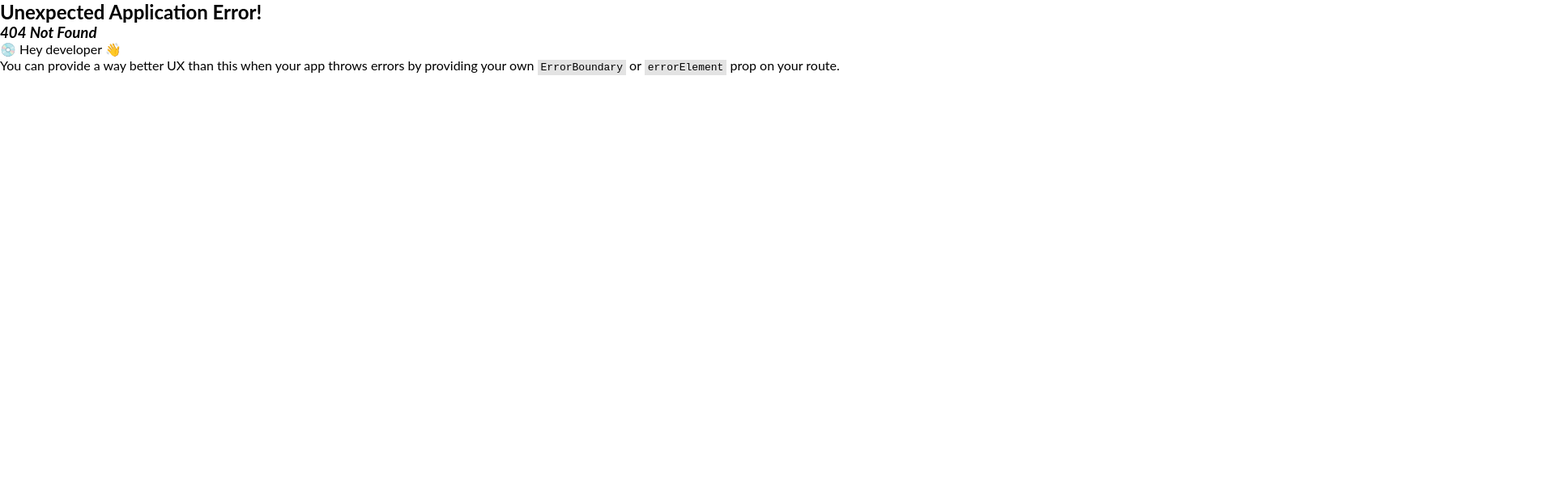
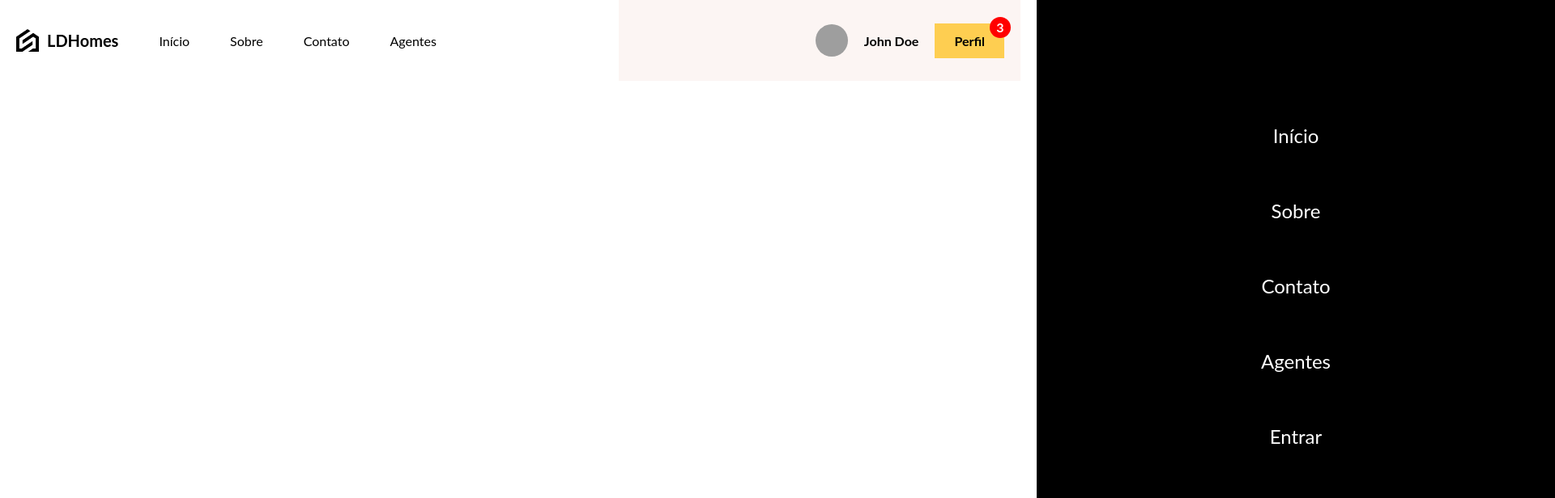
Before and after one commit to LucasDiello/full-stack-hosting, a React (Vite) app in the folder frontend/react-app-estate/: page /list in a window 1280 px wide. Before the commit this address had no page. Shown: the top 616 px of the page at 81% size, 1920 px wide, since content can reach past the window. Built offline with nearby package versions, Linux system fonts and the light colour scheme; grey boxes are pictures that could not be loaded.

Commit message:
fix react router

```diff
--- a/frontend/react-app-estate/src/App.jsx
+++ b/frontend/react-app-estate/src/App.jsx
@@ -1,18 +1,24 @@
-import Navbar from "./components/navbar/Navbar"
-import "./layout.scss"
-import HomePage from "./routes/homePage"
+import { createBrowserRouter, RouterProvider } from "react-router-dom";
+import HomePage from "./routes/homePage/homePage";
+import ListPage from "./routes/listPage/ListPage";
+import Layout from "./routes/layout/Layout";
 
 function App() {
-  return (
-    <div className="layout">
-      <div className="navbar">
-      <Navbar />
-      </div>
-      <div className="content">
-        <HomePage />
-      </div>
-    </div>
-  )
+  const router = createBrowserRouter([
+    {
+      path: "/",
+      element: <Layout />,
+      children: [
+        {
+          path: "/",
+          element: <HomePage />,
+        },
+        { path: "/list", element: <ListPage /> },
+      ],
+    },
+  ]);
+
+  return <RouterProvider router={router} />;
 }
 
-export default App
+export default App;
--- a/frontend/react-app-estate/src/components/navbar/Navbar.jsx
+++ b/frontend/react-app-estate/src/components/navbar/Navbar.jsx
@@ -8,16 +8,16 @@ const Navbar = () => {
 
     return (
         <nav>
-            <ul className="left">
-                <li href="/" className="logo">
+            <div className="left">
+                <a href="/" className="logo">
                     <img src="/logo.png" alt="" />
                     <span>LDHomes</span>
-                </li>
-                <li href="/">Início</li>
-                <li href="/">Sobre</li>
-                <li href="/">Contato</li>
-                <li href="/">Agentes</li>
-            </ul>
+                </a>
+                <a href="/">Início</a>
+                <a href="/">Sobre</a>
+                <a href="/">Contato</a>
+                <a href="/">Agentes</a>
+            </div>
             <div className="right">
                 {user ? (
                     <div className="user">
@@ -33,8 +33,8 @@ const Navbar = () => {
                     </div>
                 ) : (
                     <>
-                        <a href="/" className='transition'>Entrar</a>
-                        <a href="/" className="register transition">
+                        <a href="/">Entrar</a>
+                        <a href="/" className="register ">
                             Registrar-se
                         </a>
                     </>
@@ -46,14 +46,14 @@ const Navbar = () => {
                         onClick={() => setOpen((prev) => !prev)}
                     />
                 </div>
-                <ul className={open ? "menu active" : "menu"}>
-                    <li href="/">Início</li>
-                    <li href="/">Sobre</li>
-                    <li href="/">Contato</li>
-                    <li href="/">Agentes</li>
-                    <li href="/">Entrar</li>
-                    <li href="/">Registrar-se</li>
-                </ul>
+                <div className={open ? "menu active" : "menu"}>
+                    <a href="/">Início</a>
+                    <a href="/">Sobre</a>
+                    <a href="/">Contato</a>
+                    <a href="/">Agentes</a>
+                    <a href="/">Entrar</a>
+                    <a href="/">Registrar-se</a>
+                </div>
             </div>
         </nav>
     );
--- a/frontend/react-app-estate/src/components/navbar/navbar.scss
+++ b/frontend/react-app-estate/src/components/navbar/navbar.scss
@@ -1,13 +1,4 @@
 @import "../../responsive.scss";
-
-.transition {
-  transition: all 0.4s ease;
-  cursor: pointer;
-
-  &:hover {
-    scale: 1.05;
-  }
-}
 
 nav {
   height: 100px;
@@ -15,9 +6,8 @@ nav {
   justify-content: space-between;
   align-items: center;
 
-  li {
+  a {
     transition: all 0.4s ease;
-    cursor: pointer;
 
     @include sm {
       display: none;
@@ -73,11 +63,6 @@ nav {
       margin: 20px;
     }
 
-    li {
-      font-size: 18px;
-      margin: 22px;
-    }
-
     .user{
       display: flex;
       align-items: center;
@@ -89,10 +74,6 @@ nav {
         border-radius: 50%;
         object-fit: cover;
         margin-right: 20px;
-
-        @include sm{
-          display: none;
-        }
       }
 
       span{
@@ -101,19 +82,12 @@ nav {
         }
       }
 
-
-
       .profile{
         padding: 12px 24px;
         background-color: #fece51;
         cursor: pointer;
         border: none;
         position: relative;
-        transition: all 0.4s ease;
-
-        &:hover{
-          scale: 1.05;
-        }
 
         .notification{
           position: absolute;
@@ -129,17 +103,12 @@ nav {
           justify-content: center;
         }
 
-
-        @include sm{
-          display: none;
-        }
       }
     }
 
     .register {
       background-color: #fece51;
     }
-
 
     .menuIcon {
       display: none;
@@ -176,7 +145,7 @@ nav {
       }
 
       @include sm {
-        li {
+        a {
           display: initial;
         }
       }
--- a/frontend/react-app-estate/src/layout.scss
+++ /dev/null
@@ -1,10 +0,0 @@
-@import "./responsive.scss";
-
-.layout {
-    height: 100vh;
-    max-width: 1366px;
-    margin-left: auto;
-    margin-right: auto;
-    padding-left: 20px;
-    padding-right: 20px;
-}
--- a/frontend/react-app-estate/src/main.jsx
+++ b/frontend/react-app-estate/src/main.jsx
@@ -2,17 +2,9 @@ import React from 'react'
 import ReactDOM from 'react-dom/client'
 import App from './App.jsx'
 import "./index.scss"
-import { createBrowserRouter, RouterProvider } from 'react-router-dom'
-
-const router = createBrowserRouter([
-  {
-    path: '/',
-    element: <App />
-  }
-])
 
 ReactDOM.createRoot(document.getElementById('root')).render(
   <React.StrictMode>
-    <RouterProvider router={router} />
+    <App />
   </React.StrictMode>,
 )
--- a/frontend/react-app-estate/src/routes/homePage.jsx
+++ b/frontend/react-app-estate/src/routes/homePage/homePage.jsx
@@ -1,4 +1,4 @@
-import SearchBar from "../components/searchBar/SearchBar";
+import SearchBar from "../../components/searchBar/SearchBar";
 import "./homePage.scss";
 
 function HomePage() {
--- a/frontend/react-app-estate/src/routes/homePage.scss
+++ b/frontend/react-app-estate/src/routes/homePage/homePage.scss
@@ -1,4 +1,4 @@
-@import "../responsive.scss";
+@import "../../responsive.scss";
 
 .homePage {
   display: flex;
--- /dev/null
+++ b/frontend/react-app-estate/src/routes/layout/Layout.jsx
@@ -0,0 +1,19 @@
+import React from 'react'
+import { Outlet } from 'react-router-dom'
+import Navbar from '../../components/navbar/Navbar'
+import "./layout.scss"
+
+const Layout = () => {
+  return (
+    <div className="layout">
+      <div className="navbar">
+        <Navbar />
+      </div>
+      <div className="content">
+        <Outlet/>
+      </div>
+    </div>
+  )
+}
+
+export default Layout
--- /dev/null
+++ b/frontend/react-app-estate/src/routes/layout/layout.scss
@@ -0,0 +1,28 @@
+@import "../../responsive.scss";
+
+.layout {
+  height: 100vh;
+  max-width: 1366px;
+  margin-left: auto;
+  margin-right: auto;
+  padding-left: 20px;
+  padding-right: 20px;
+  display: flex;
+  flex-direction: column;
+
+  @include lg {
+    max-width: 1280px;
+  }
+
+  @include md {
+    max-width: 768px;
+  }
+
+  @include sm {
+    max-width: 640px;
+  }
+
+  .content {
+    height: calc(100vh - 100px);
+  }
+}
--- /dev/null
+++ b/frontend/react-app-estate/src/routes/listPage/ListPage.jsx
@@ -0,0 +1,12 @@
+import React from 'react'
+import "./listPage.scss";
+
+const ListPage = () => {
+  return (
+    <div className="listPage">
+
+  </div>
+  )
+}
+
+export default ListPage;
```
Also changed, not shown: frontend/react-app-estate/src/routes/listPage/listPage.scss (added).
